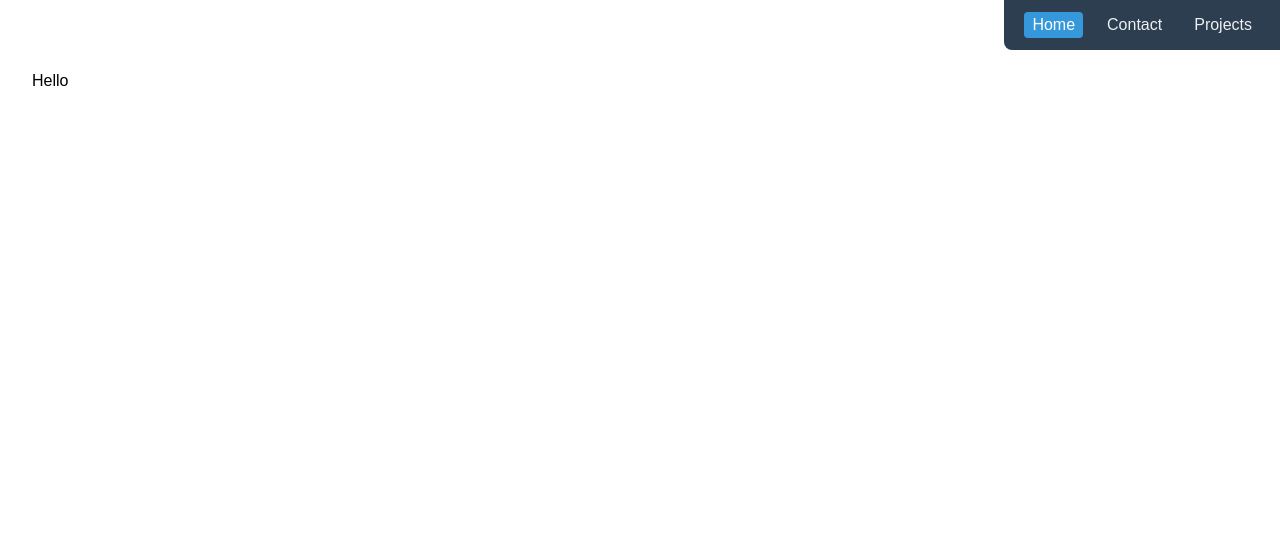
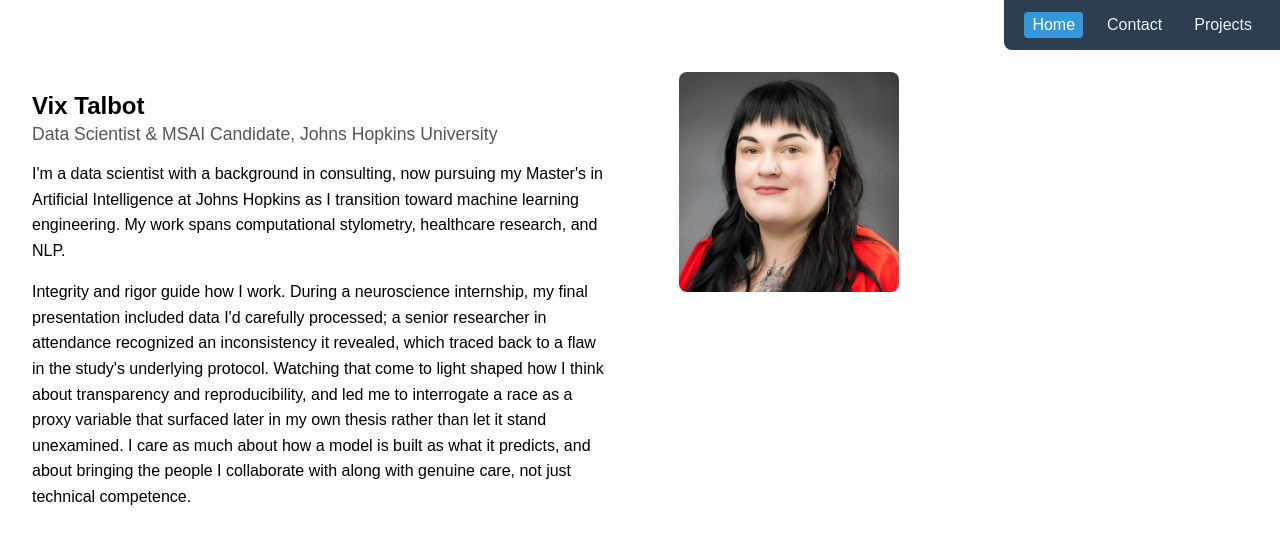
Before and after one commit to Vix-T/jhu_software_concepts, a Flask app: page / in a window 1280 px wide. Shown: the top 544 px of the page. Run offline with Flask 3, Linux system fonts and the light colour scheme.

Commit message:
Add homepage, contact, and projects content
Co-Authored-By: Claude Sonnet 5 <noreply@anthropic.com>
Claude-Session: https://claude.ai/code/session_01JzYCyrJ2iyctsMKXF1tzhL

```diff
--- /dev/null
+++ b/module_1/app/static/css/pages.css
@@ -0,0 +1,91 @@
+/* Home page */
+.home {
+    display: flex;
+    align-items: flex-start;
+    gap: 2.5rem;
+    max-width: 900px;
+}
+
+.home-text {
+    flex: 2;
+}
+
+.home-text h1 {
+    margin-bottom: 0.25rem;
+}
+
+.home-text h2 {
+    margin-top: 0;
+    font-size: 1.1rem;
+    font-weight: 500;
+    color: #555555;
+}
+
+.home-text p {
+    line-height: 1.6;
+}
+
+.home-photo {
+    flex: 1;
+    display: flex;
+    justify-content: center;
+}
+
+.home-photo img {
+    width: 100%;
+    max-width: 220px;
+    border-radius: 8px;
+    object-fit: cover;
+}
+
+/* Contact page */
+.contact-list {
+    list-style: none;
+    padding: 0;
+    line-height: 2;
+}
+
+.contact-label {
+    display: inline-block;
+    width: 6rem;
+    font-weight: 600;
+}
+
+/* Projects page */
+.project-card {
+    max-width: 700px;
+    padding: 1.25rem 1.5rem;
+    border: 1px solid #dddddd;
+    border-radius: 8px;
+}
+
+.project-card h2 {
+    margin-top: 0;
+}
+
+.project-card p {
+    line-height: 1.6;
+}
+
+.project-link {
+    display: inline-block;
+    margin-top: 0.5rem;
+    color: #3498db;
+    font-weight: 600;
+    text-decoration: none;
+}
+
+.project-link:hover {
+    text-decoration: underline;
+}
+
+/* Responsive */
+@media (max-width: 600px) {
+    .home {
+        flex-direction: column;
+    }
+
+    .home-photo {
+        justify-content: flex-start;
+    }
+}
--- a/module_1/app/templates/base.html
+++ b/module_1/app/templates/base.html
@@ -4,6 +4,7 @@
     <meta charset="UTF-8">
     <title>App</title>
     <link rel="stylesheet" href="{{ url_for('static', filename='css/nav.css') }}">
+    <link rel="stylesheet" href="{{ url_for('static', filename='css/pages.css') }}">
 </head>
 <body>
     <nav class="navbar">
--- a/module_1/app/templates/index.html
+++ b/module_1/app/templates/index.html
@@ -1,5 +1,32 @@
 {% extends "base.html" %}
 
 {% block content %}
-Hello
+<section class="home">
+    <div class="home-text">
+        <h1>Vix Talbot</h1>
+        <h2>Data Scientist &amp; MSAI Candidate, Johns Hopkins University</h2>
+        <p>
+            I'm a data scientist with a background in consulting, now pursuing
+            my Master's in Artificial Intelligence at Johns Hopkins as I
+            transition toward machine learning engineering. My work spans
+            computational stylometry, healthcare research, and NLP.
+        </p>
+        <p>
+            Integrity and rigor guide how I work. During a neuroscience
+            internship, my final presentation included data I'd carefully
+            processed; a senior researcher in attendance recognized an
+            inconsistency it revealed, which traced back to a flaw in the
+            study's underlying protocol. Watching that come to light shaped
+            how I think about transparency and reproducibility, and led me
+            to interrogate a race as a proxy variable that surfaced later in
+            my own thesis rather than let it stand unexamined. I care as
+            much about how a model is built as what it predicts, and about
+            bringing the people I collaborate with along with genuine care,
+            not just technical competence.
+        </p>
+    </div>
+    <div class="home-photo">
+        <img src="{{ url_for('static', filename='images/headshot.jpg') }}" alt="Photo of Vix Talbot">
+    </div>
+</section>
 {% endblock %}
```
Also changed, not shown: module_1/app/templates/contact.html (+15 -1 lines), module_1/app/templates/projects.html (+20 -1 lines), module_1/app/static/images/headshot.jpg (added).
